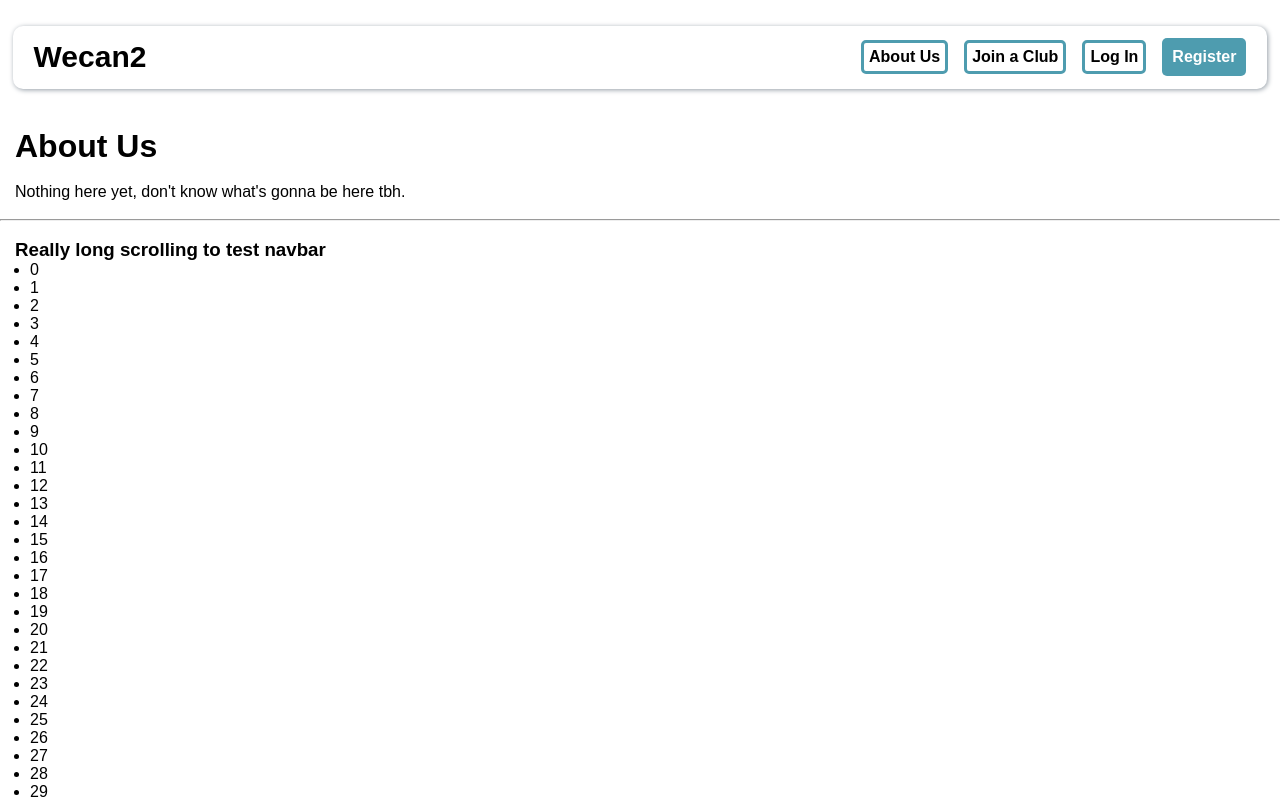
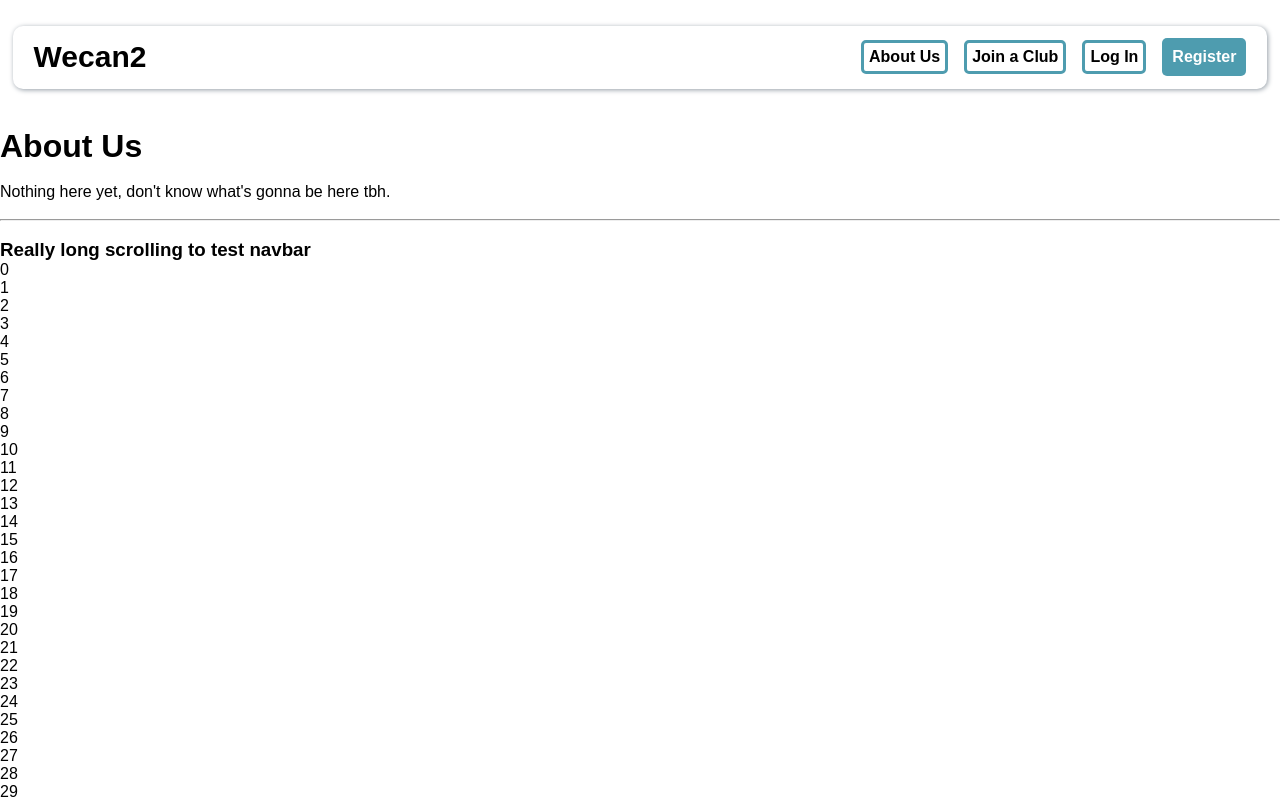
Before and after one commit to WheelerCodingClub/wecan2, a SvelteKit app: page /about in a window 1280 px wide. Shown: the top 800 px of the page. Built offline with nearby package versions, Linux system fonts and the light colour scheme; no server answers.

Commit message:
fix something

```diff
--- a/src/routes/about/+page.svelte
+++ b/src/routes/about/+page.svelte
@@ -1,11 +1,3 @@
-<style lang="css">
-    * {
-        margin: auto 15px;
-    }
-    hr {
-        margin: auto;
-    }
-</style>
 <script lang="ts">
     const arr: number[] = [];
     for (let i  = 0; i < 100; i++) {
```
